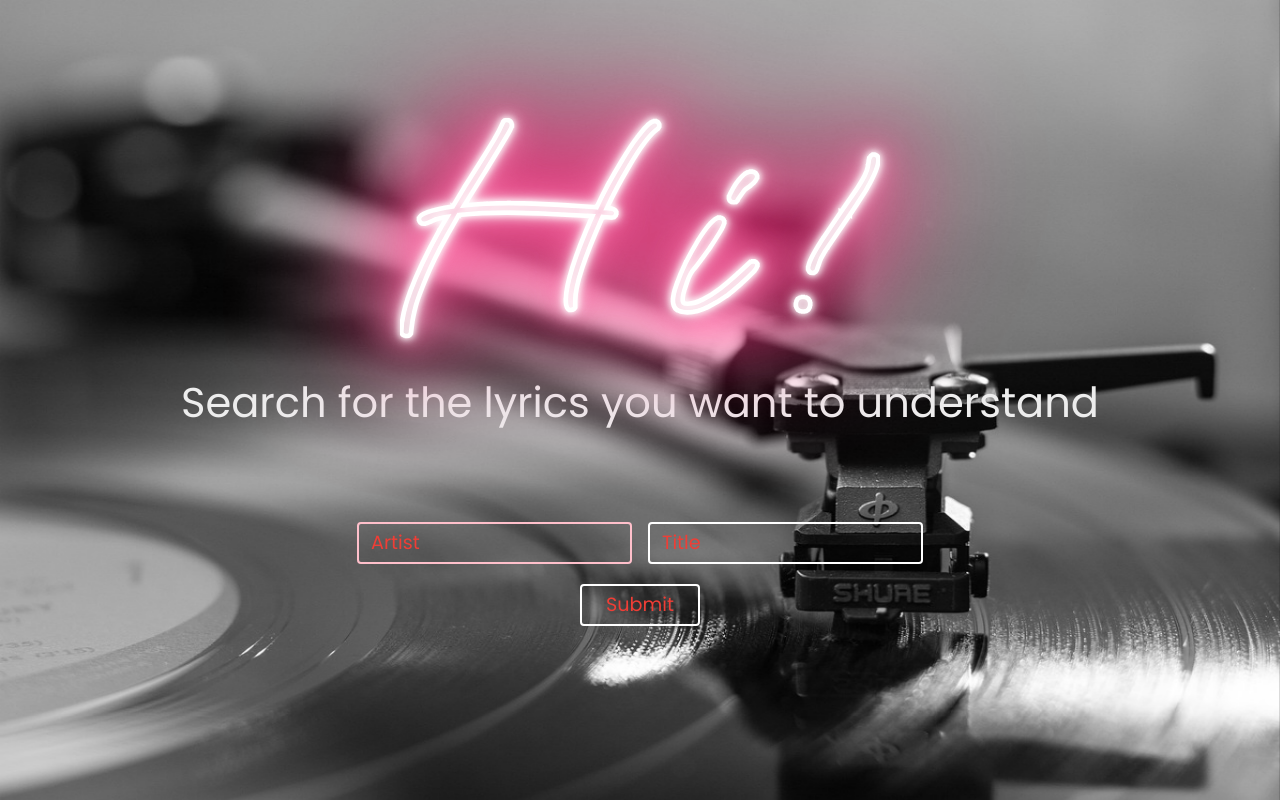
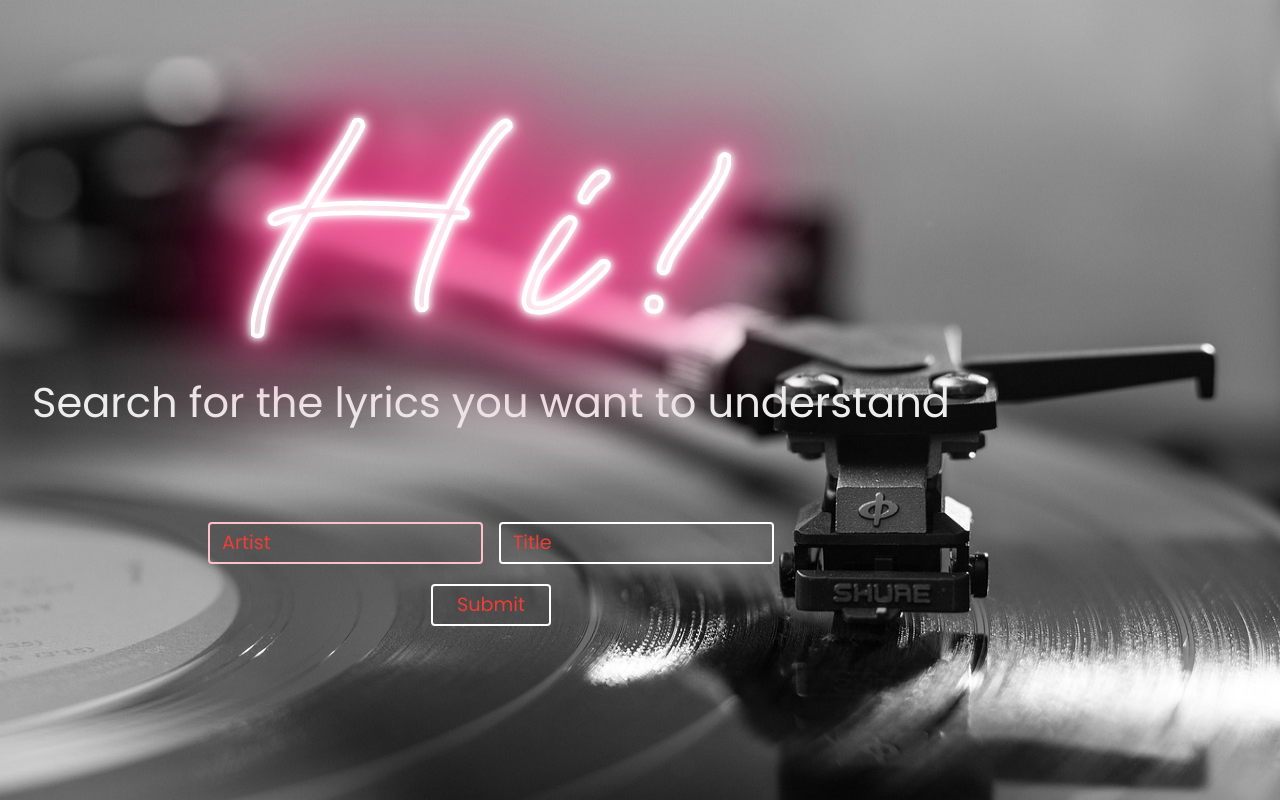
Before and after one commit to blackstadius/lyrics-analyzer, a Next.js app: page / in a window 1280 px wide. Built offline with nearby package versions, Linux system fonts and the light colour scheme.

Commit message:
styling fixes

```diff
--- a/src/app/components/HomePageContent/HomePageContent.module.css
+++ b/src/app/components/HomePageContent/HomePageContent.module.css
@@ -3,9 +3,14 @@
   min-width: 320px;
   display: flex;
   flex-direction: column;
-  justify-content: center;
+  position: fixed;
   align-items: center;
-  overflow: hidden;
+}
+
+@media screen and (min-width: 600px) {
+  .background {
+    justify-content: center;
+  }
 }
 
 .imageContainer {
```
